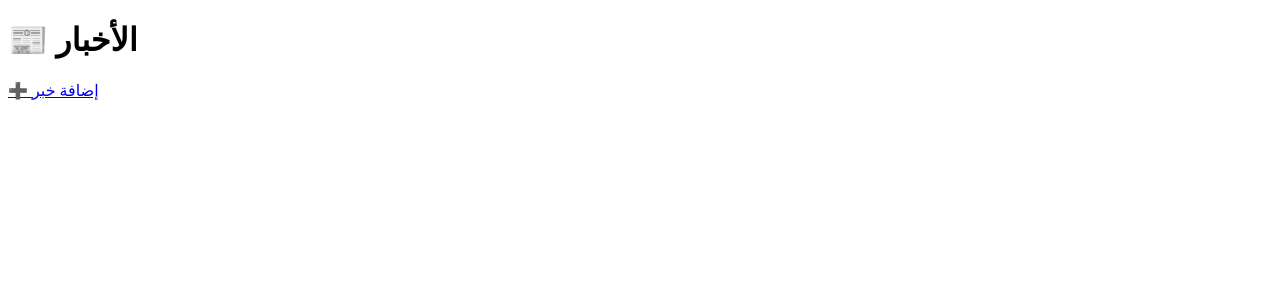
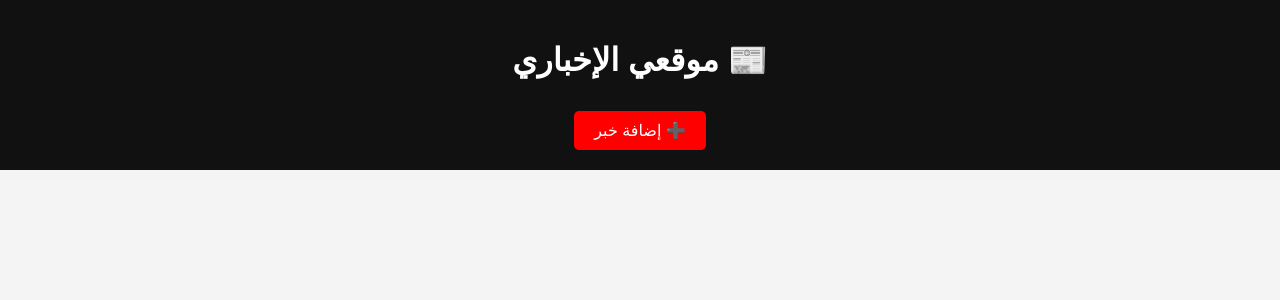
Before and after one commit to Omermax22/news_project, a Flask app: page / in a window 1280 px wide. Shown: the top 300 px of the page. Run offline with Flask 3, Linux system fonts and the light colour scheme; data that the repository does not hold is empty.

Commit message:
upgrade home page design

```diff
--- a/templates/home.html
+++ b/templates/home.html
@@ -1,28 +1,115 @@
 <!DOCTYPE html>
-<html>
+<html lang="ar">
 <head>
-    <title>News Project</title>
+    <meta charset="UTF-8">
+    <meta name="viewport" content="width=device-width, initial-scale=1.0">
+    <title>موقعي الإخباري</title>
+
+    <style>
+        body{
+            font-family: Arial;
+            background:#f4f4f4;
+            margin:0;
+            padding:0;
+            direction: rtl;
+        }
+
+        .header{
+            background:#111;
+            color:white;
+            padding:20px;
+            text-align:center;
+        }
+
+        .add-btn{
+            display:inline-block;
+            margin-top:10px;
+            padding:10px 20px;
+            background:red;
+            color:white;
+            text-decoration:none;
+            border-radius:5px;
+        }
+
+        .container{
+            width:90%;
+            margin:auto;
+            margin-top:20px;
+        }
+
+        .card{
+            background:white;
+            border-radius:10px;
+            overflow:hidden;
+            margin-bottom:20px;
+            box-shadow:0 0 10px rgba(0,0,0,0.1);
+        }
+
+        .card img{
+            width:100%;
+            height:220px;
+            object-fit:cover;
+        }
+
+        .content{
+            padding:15px;
+        }
+
+        .content h2{
+            margin:0;
+            margin-bottom:10px;
+        }
+
+        .content p{
+            color:#555;
+            line-height:1.7;
+        }
+
+        .date{
+            color:gray;
+            font-size:14px;
+            margin-top:10px;
+        }
+    </style>
 </head>
+
 <body>
 
-<h1>📰 الأخبار</h1>
-<a href="/add">➕ إضافة خبر</a>
+    <div class="header">
+        <h1>📰 موقعي الإخباري</h1>
 
-{% for n in news %}
-<div style="border:1px solid #ccc; margin:10px; padding:10px;">
-    <h2>{{ n[1] }}</h2>
-    <p>{{ n[2] }}</p>
+        <a href="/add" class="add-btn">
+            ➕ إضافة خبر
+        </a>
+    </div>
 
-    {% if n[3] %}
-    <img src="/{{ n[3] }}" width="300">
-    {% endif %}
+    <div class="container">
 
-    <p>{{ n[4] }}</p>
+        {% for item in news %}
 
-    <a href="/edit/{{ n[0] }}">تعديل</a>
-    <a href="/delete/{{ n[0] }}">حذف</a>
-</div>
-{% endfor %}
+        <div class="card">
+
+            {% if item[3] %}
+            <img src="/{{ item[3] }}">
+            {% endif %}
+
+            <div class="content">
+
+                <h2>{{ item[1] }}</h2>
+
+                <p>{{ item[2] }}</p>
+
+                <div class="date">
+                    📅 {{ item[4] }}
+                </div>
+
+            </div>
+
+        </div>
+
+        {% endfor %}
+
+    </div>
 
 </body>
 </html>
```
